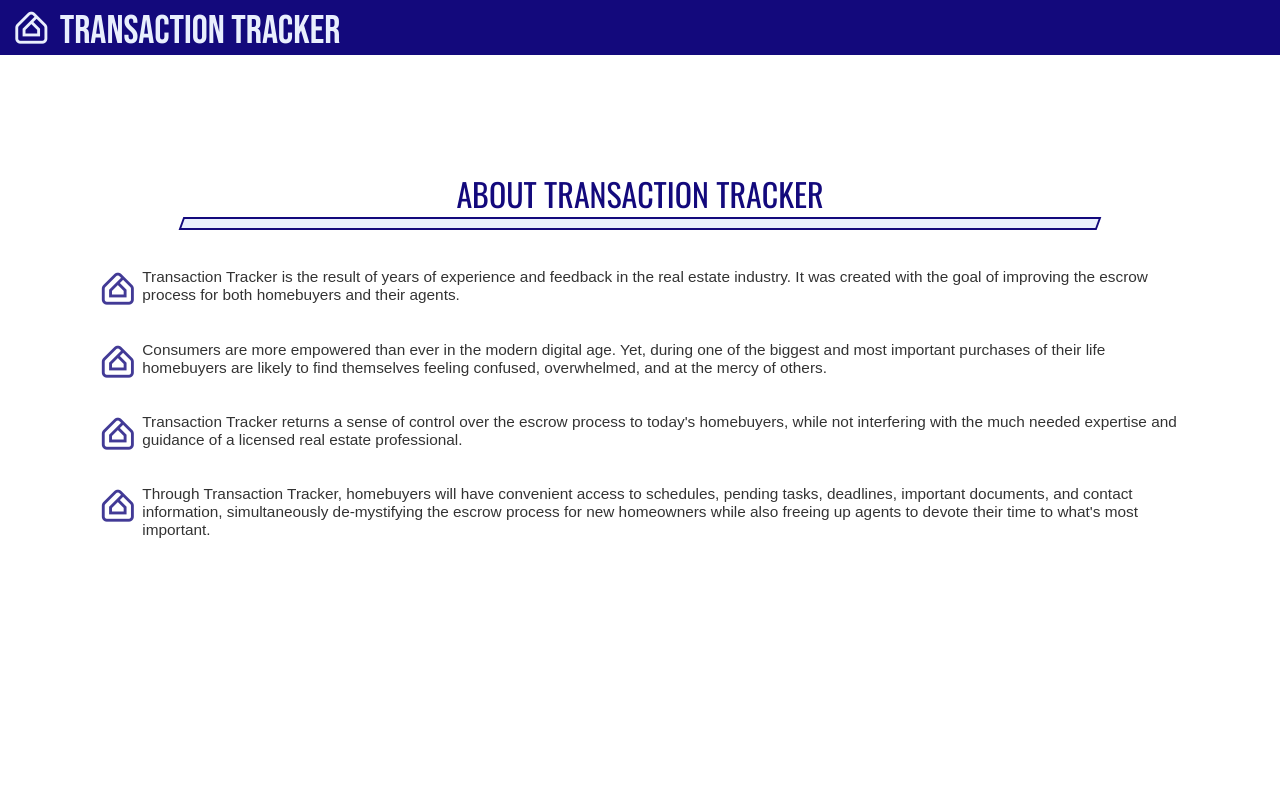
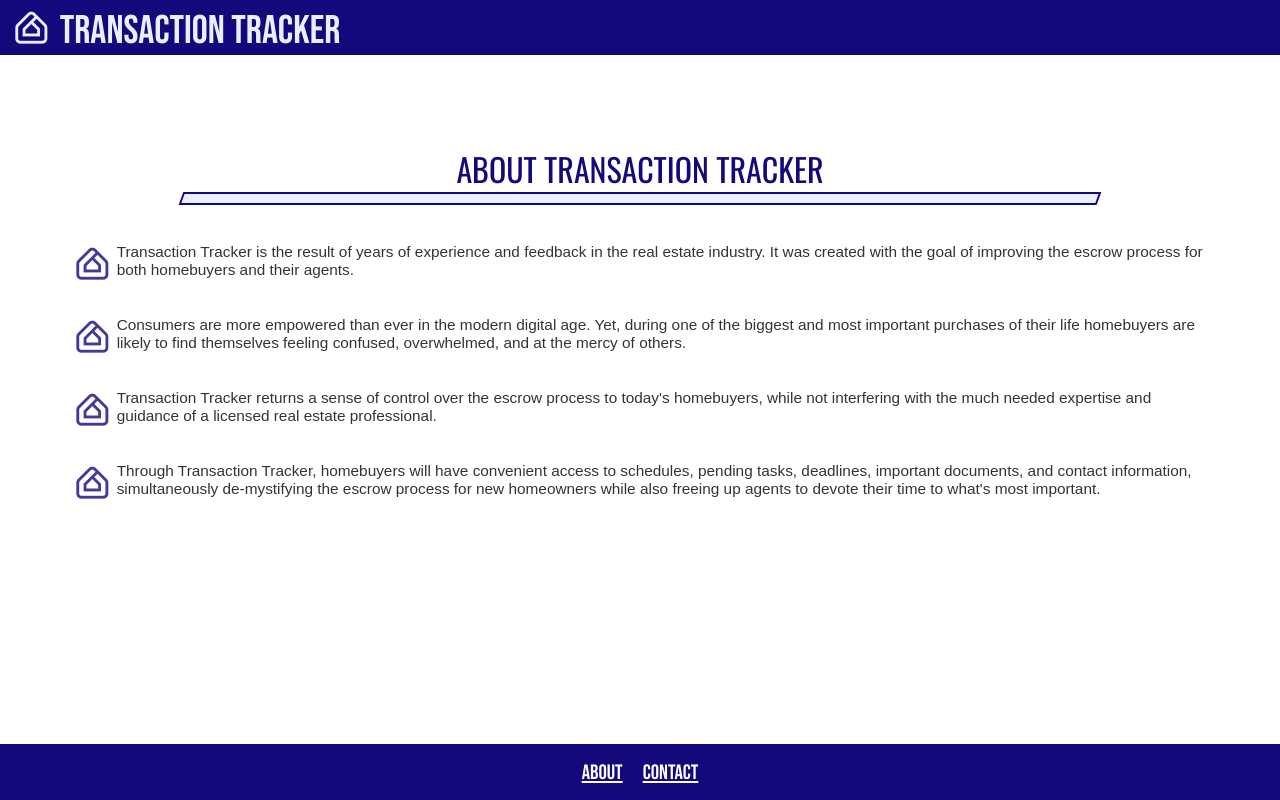
Before and after one commit to jathos/Portfolio-Project-4___HomeBuyer-Transaction-Tracker, a React (Create React App) app: page /about in a window 1280 px wide. Built offline with nearby package versions, Linux system fonts and the light colour scheme; no server answers.

Commit message:
Footer component is added to the About and Contact pages.  Padding on About and Contact pages main wrapper is reduced.

```diff
--- a/src/components/About/About.css
+++ b/src/components/About/About.css
@@ -1,9 +1,10 @@
 .about-wrapper {
     flex-grow: 1;
-    padding: 6vmax;
+    padding: 4vmax;
     display: flex;
     justify-content: space-around;
     background-color: white;
+    height: 85%;
 }
 
 .about-title {
--- a/src/components/About/About.jsx
+++ b/src/components/About/About.jsx
@@ -1,7 +1,9 @@
+import Footer from '../Footer/Footer';
 import './About.css';
 
 function About() {
     return (
+        <>
             <div className="about-wrapper">
                 <div className="about-main">
                     <div className="title-wrapper">
@@ -30,6 +32,8 @@ function About() {
                 </div>
 
             </div>
+            <Footer></Footer>
+        </>
     )
 };
 
--- a/src/components/Contact/Contact.css
+++ b/src/components/Contact/Contact.css
@@ -1,9 +1,10 @@
 .contact-wrapper {
     flex-grow: 1;
-    padding: 6vmax;
+    padding: 4vmax;
     display: flex;
     justify-content: space-around;
     background-color: white;
+    height: 85%;
 }
 
 .contact-title {
--- a/src/components/Contact/Contact.jsx
+++ b/src/components/Contact/Contact.jsx
@@ -1,7 +1,9 @@
+import Footer from '../Footer/Footer';
 import './Contact.css';
 
 function Contact() {
     return (
+        <>
             <div className="contact-wrapper">
                 <div className="contact-main">
                     <div className="title-wrapper">
@@ -15,6 +17,8 @@ function Contact() {
                 </div>
 
             </div>
+            <Footer></Footer>
+        </>
     )
 };
 
```
Lines whose indentation alone changed are shown as unchanged.
